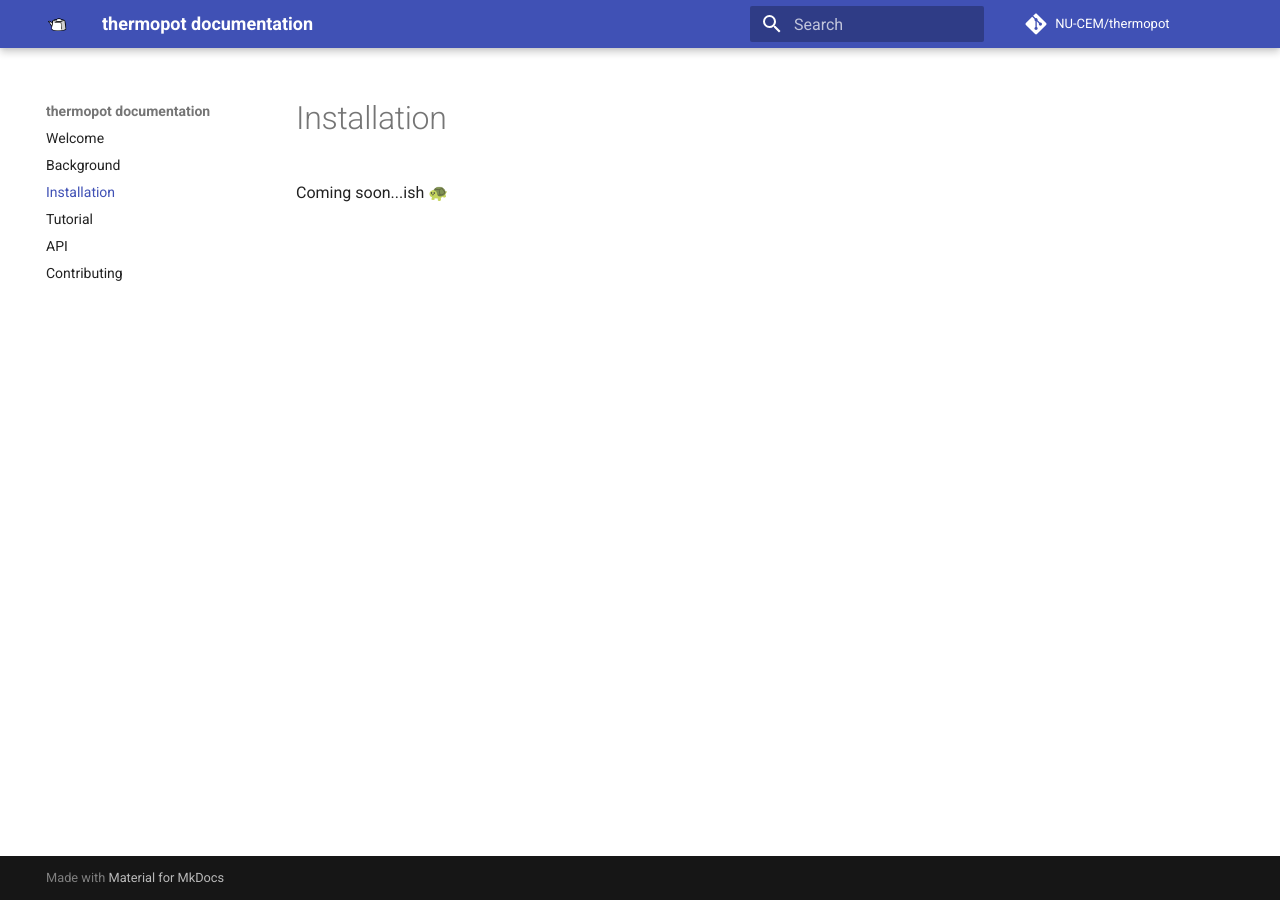
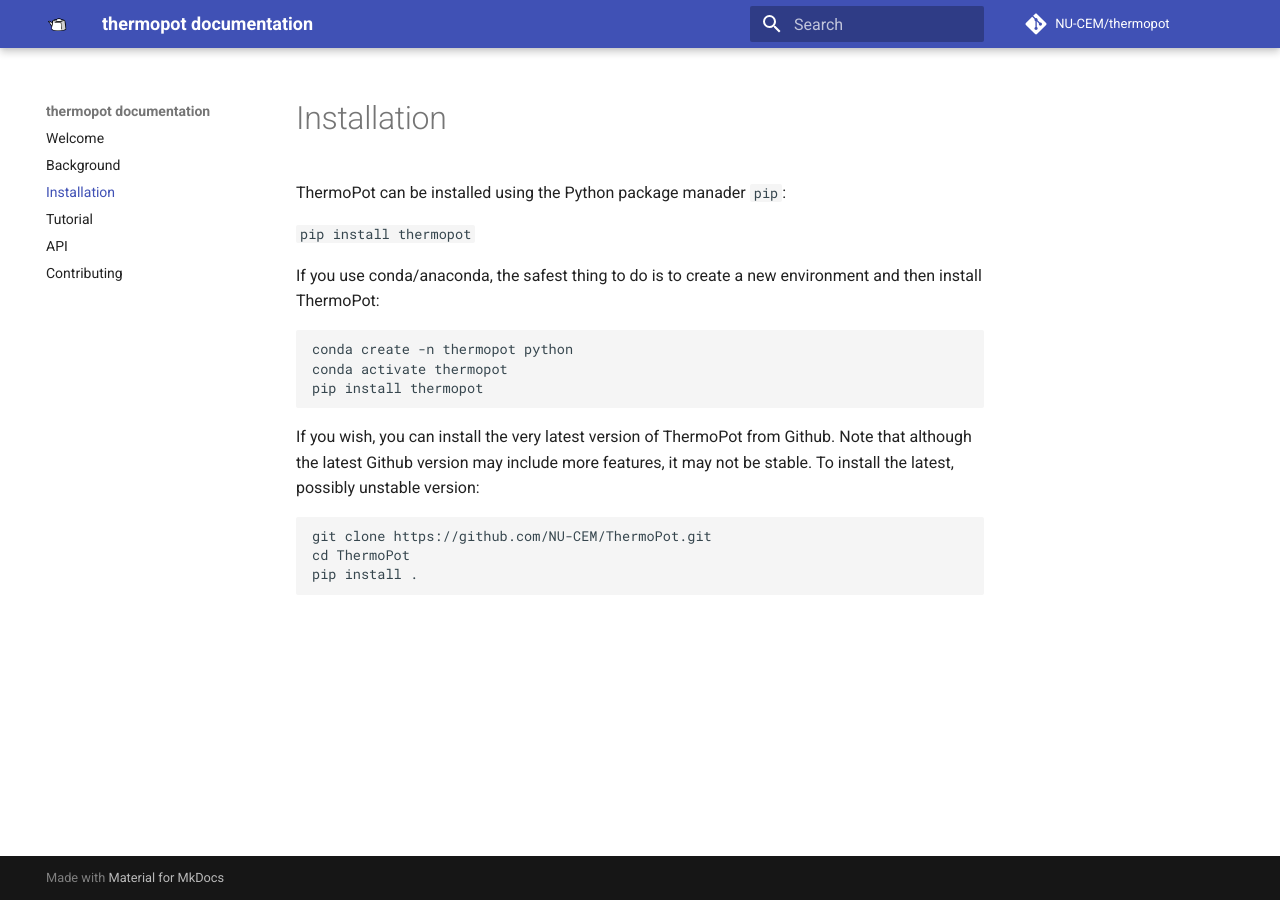
Before and after one commit to NU-CEM/ThermoPot, an MkDocs documentation site: the page built from docs/installation.md, in a window 1280 px wide. Built offline with MkDocs 1.6.1 and Material for MkDocs 9.7.7, drawn with Linux system fonts in a browser that asks for light colours; comment, search, counter and statistics services are not loaded.

Commit message:
Update installation.md

````diff
--- a/docs/installation.md
+++ b/docs/installation.md
@@ -1 +1,19 @@
-Coming soon...ish 🐢
+ThermoPot can be installed using the Python package manader `pip`:
+
+`pip install thermopot`
+
+If you use conda/anaconda, the safest thing to do is to create a new environment and then install ThermoPot:
+
+```
+conda create -n thermopot python
+conda activate thermopot
+pip install thermopot
+```
+
+If you wish, you can install the very latest version of ThermoPot from Github. Note that although the latest Github version may include more features, it may not be stable. To install the latest, possibly unstable version:
+
+```
+git clone https://github.com/NU-CEM/ThermoPot.git
+cd ThermoPot
+pip install .
+```
````
